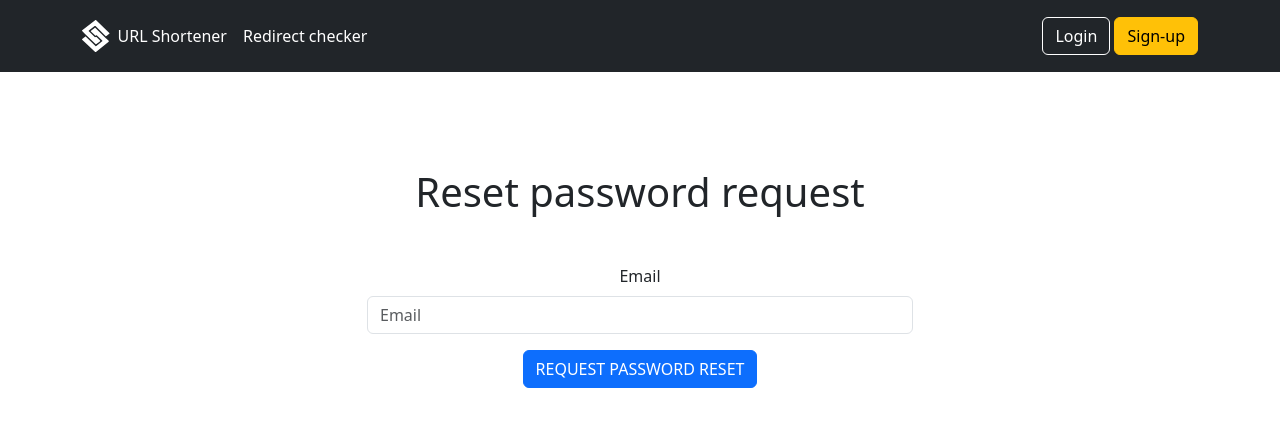
After one commit to Bish0p-r/flask-url-shortener, a Flask app: page /user/reset_password in a window 1280 px wide. The commit adds this page. Shown: the top 427 px of the page. Run offline with Flask 3, Linux system fonts and the light colour scheme; some libraries are stand-ins or nearby versions.

Commit message:
User password reset.

```diff
--- a/app/__init__.py
+++ b/app/__init__.py
@@ -3,6 +3,7 @@ from flask_sqlalchemy import SQLAlchemy
 from flask_migrate import Migrate
 from flask_bootstrap import Bootstrap5
 from flask_login import LoginManager
+from flask_mail import Mail
 
 from config import Config
 from app.utils import register_handlers
@@ -12,6 +13,7 @@ db = SQLAlchemy()
 migrate = Migrate()
 bootstrap = Bootstrap5()
 login_manager = LoginManager()
+mail = Mail()
 
 
 def create_app(config=Config):
@@ -25,6 +27,8 @@ def create_app(config=Config):
 
     login_manager.init_app(app)
 
+    mail.init_app(app)
+
     app.app_context().push()
     register_handlers(app)
 
--- a/app/templates/user/list_of_urls.html
+++ b/app/templates/user/list_of_urls.html
@@ -47,7 +47,8 @@
                 </div>
             </div>
         </div>
-        <nav aria-label="...">
+        {% if pages.total %}
+            <nav>
                 <ul class="pagination">
                     <li class="page-item {% if not pages.has_prev %}disabled{% endif %}">
                         <a class="page-link" href="?page={{ pages.prev_num }}">Previous</a>
@@ -60,5 +61,6 @@
                     </li>
                 </ul>
             </nav>
+        {% endif %}
     </div>
 {% endblock content %}
--- a/app/templates/user/profile.html
+++ b/app/templates/user/profile.html
@@ -16,8 +16,9 @@
                     <div class="card-header">Account Details</div>
                     <div class="card-body">
                         <form method="post">
+                            {{ form.csrf_token() }}
                             {{ render_field(form.email, value=user.email, readonly=True) }}
-                            {% if user.first_name %}
+                            {% if user.first_name != None %}
                                 {{ render_field(form.first_name, value=user.first_name) }}
                             {% else %}
                                 {{ render_field(form.first_name, placeholder='First name') }}
--- /dev/null
+++ b/app/templates/user/reset_password_request.html
@@ -0,0 +1,15 @@
+{% extends 'base.html' %}
+{% from 'bootstrap5/form.html' import render_form %}
+
+{% block title %}Reset password request{% endblock %}
+
+{% block content %}
+    <div class="container">
+        <div class="row">
+            <div class="col-md-6 mx-auto text-center mt-5">
+                <h1 class="m-lg-5">Reset password request</h1>
+                {{ render_form(form) }}
+            </div>
+        </div>
+    </div>
+{% endblock %}
--- a/app/user/forms.py
+++ b/app/user/forms.py
@@ -1,6 +1,6 @@
 from flask_wtf import FlaskForm
-from wtforms import SubmitField, URLField, StringField, EmailField, PasswordField, ValidationError
-from wtforms.validators import URL, Length, Email, InputRequired
+from wtforms import SubmitField, StringField, EmailField, PasswordField, ValidationError
+from wtforms.validators import Length, Email, InputRequired
 from werkzeug.security import check_password_hash
 
 from app.user.models import User
@@ -17,7 +17,7 @@ class LoginForm(FlaskForm):
         validators=[Length(max=256), InputRequired()],
         render_kw={'placeholder': "Password"}
     )
-    submit = SubmitField('LOGIN')
+    submit = SubmitField('LOGIN', render_kw={'class': "d-grid gap-2 d-md-flex justify-content-md-start"})
 
     def validate(self, extra_validators=None):
         rv = FlaskForm.validate(self)
@@ -47,7 +47,7 @@ class RegisterForm(FlaskForm):
         validators=[Length(min=8), Length(max=256), InputRequired()],
         render_kw={'placeholder': "Reenter the password"}
     )
-    submit = SubmitField('REGISTER')
+    submit = SubmitField('REGISTER', render_kw={'class': "d-grid gap-2 d-md-flex justify-content-md-start"})
 
     def validate_password2(self, password2):
         if self.password1.data != password2.data:
@@ -75,3 +75,35 @@ class ProfileForm(FlaskForm):
         render_kw={'placeholder': "Last name"}
     )
     submit = SubmitField('Save changes')
+
+
+class ResetPasswordRequestForm(FlaskForm):
+    email = EmailField(
+        label="Email",
+        validators=[Email(), Length(max=128)],
+        render_kw={'placeholder': "Email"}
+    )
+
+    submit = SubmitField('REQUEST PASSWORD RESET')
+
+    def validate_email(self, email):
+        if not User.query.filter_by(email=email.data).first():
+            raise ValidationError("There is no user with that e-mail address.")
+
+
+class ResetPasswordForm(FlaskForm):
+    password1 = PasswordField(
+        label="",
+        validators=[Length(min=8), Length(max=256), InputRequired()],
+        render_kw={'placeholder': "Password"}
+    )
+    password2 = PasswordField(
+        label="",
+        validators=[Length(min=8), Length(max=256), InputRequired()],
+        render_kw={'placeholder': "Reenter the password"}
+    )
+    submit = SubmitField('RESET PASSWORD')
+
+    def validate_password2(self, password2):
+        if self.password1.data != password2.data:
+            raise ValidationError("Passwords don't match")
--- a/app/user/views.py
+++ b/app/user/views.py
@@ -5,13 +5,18 @@ from werkzeug.security import check_password_hash, generate_password_hash
 from app.shortener.models import Url
 from app.user import user_bp as bp
 from app.user.models import User
-from app.user.forms import LoginForm, RegisterForm, ProfileForm
+from app.user.forms import LoginForm, RegisterForm, ProfileForm, ResetPasswordRequestForm, ResetPasswordForm
 from app import db
+from app.user.services import send_password_reset_email
 
 
 @bp.route('/register', methods=['GET', 'POST'])
 def register():
     form = RegisterForm()
+    user = current_user
+
+    if user.is_authenticated:
+        return redirect(url_for('shortener.index'))
 
     if form.validate_on_submit():
         hash_password = generate_password_hash(form.password2.data)
@@ -21,19 +26,23 @@ def register():
         db.session.commit()
 
         return redirect(url_for('user.login'))
-    return render_template('user/register.html', form=form, user=current_user)
+    return render_template('user/register.html', form=form, user=user)
 
 
 @bp.route('/login', methods=['GET', 'POST'])
 def login():
     form = LoginForm()
+    user = current_user
+
+    if user.is_authenticated:
+        return redirect(url_for('shortener.index'))
 
     if form.validate_on_submit():
         user = User.query.filter_by(email=form.email.data).first()
         login_user(user)
 
         return redirect(url_for('shortener.index'))
-    return render_template('user/login.html', form=form, user=current_user)
+    return render_template('user/login.html', form=form, user=user)
 
 
 @bp.route('/logout', methods=['GET', 'POST'])
@@ -56,16 +65,51 @@ def profile():
     return render_template('user/profile.html', user=current_user, form=form)
 
 
+@bp.route('/reset_password', methods=['GET', 'POST'])
+def reset_password_request():
+    form = ResetPasswordRequestForm()
+    user = current_user
+
+    if user.is_authenticated:
+        return redirect(url_for('shortener.index'))
+
+    if form.validate_on_submit():
+        user = User.query.filter_by(email=form.email.data).first()
+        send_password_reset_email(user)
+        # flash
+        return redirect(url_for('user.login'))
+    return render_template('user/reset_password_request.html', user=user, form=form)
+
+
+@bp.route('/reset_password/<token>', methods=['GET', 'POST'])
+def reset_password_token(token):
+    form = ResetPasswordForm()
+
+    if current_user.is_authenticated:
+        return redirect(url_for('shortener.index'))
+
+    user = User.verify_reset_token(token)
+    if user is None:
+        # flash
+        return redirect(url_for('user.reset_password_request'))
+
+    if form.validate_on_submit():
+        hash_password = generate_password_hash(form.password2.data)
+        user.password = hash_password
+        db.session.commit()
+        # flash
+        return redirect(url_for('user.login'))
+    return render_template('user/reset_password.html', user=current_user, form=form)
+
+
 @bp.route('/list_of_urls', methods=['GET', 'POST'])
 @login_required
 def links_list():
-    if current_user.is_authenticated:
-        page = request.args.get('page', 1, type=int)
-        urls = Url.query.filter_by(user_id=current_user.id).order_by(Url.created_at.desc())
-        pages = urls.paginate(page=page, per_page=10)
+    page = request.args.get('page', 1, type=int)
+    urls = Url.query.filter_by(user_id=current_user.id).order_by(Url.created_at.desc())
+    pages = urls.paginate(page=page, per_page=10)
 
-        return render_template('user/list_of_urls.html', user=current_user, urls=urls, pages=pages)
-    return redirect(url_for('user.login'))
+    return render_template('user/list_of_urls.html', user=current_user, urls=urls, pages=pages)
 
 
 @bp.route('/link_status/<id>', methods=['GET', 'POST'])
@@ -74,4 +118,5 @@ def set_link_status(id):
     link = Url.query.filter_by(id=id).first()
     link.active = not link.active
     db.session.commit()
+
     return redirect(url_for('user.links_list'))
--- a/config.py
+++ b/config.py
@@ -12,3 +12,8 @@ class Config:
     DEBUG = True
     SECRET_KEY = os.getenv('SECRET_KEY')
     SQLALCHEMY_DATABASE_URI = os.getenv('SQLALCHEMY_DATABASE_URI')
+    MAIL_SERVER = 'smtp.googlemail.com'
+    MAIL_PORT = 587
+    MAIL_USE_TLS = True
+    MAIL_USERNAME = os.getenv('MAIL_USERNAME')
+    MAIL_PASSWORD = os.getenv('MAIL_PASSWORD')
```
Also changed, not shown: app/templates/user/login.html (+14 -2 lines), app/templates/user/register.html (+15 -2 lines), app/templates/user/reset_password.html (added, +15 -0 lines), app/user/models.py (+33 -0 lines), app/user/services.py (added, +20 -0 lines). Lines whose indentation alone changed are shown as unchanged.
